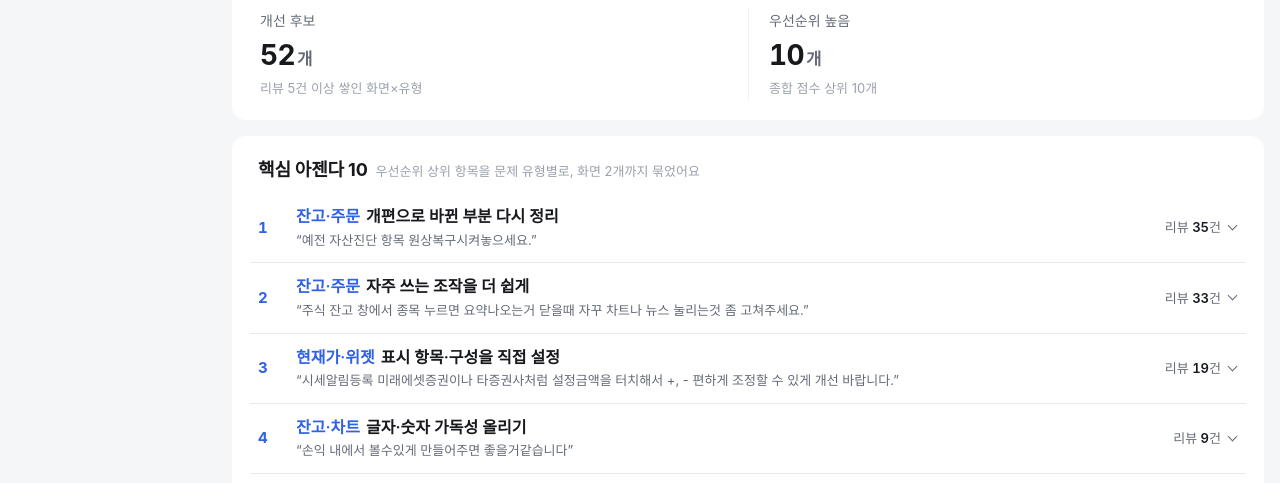
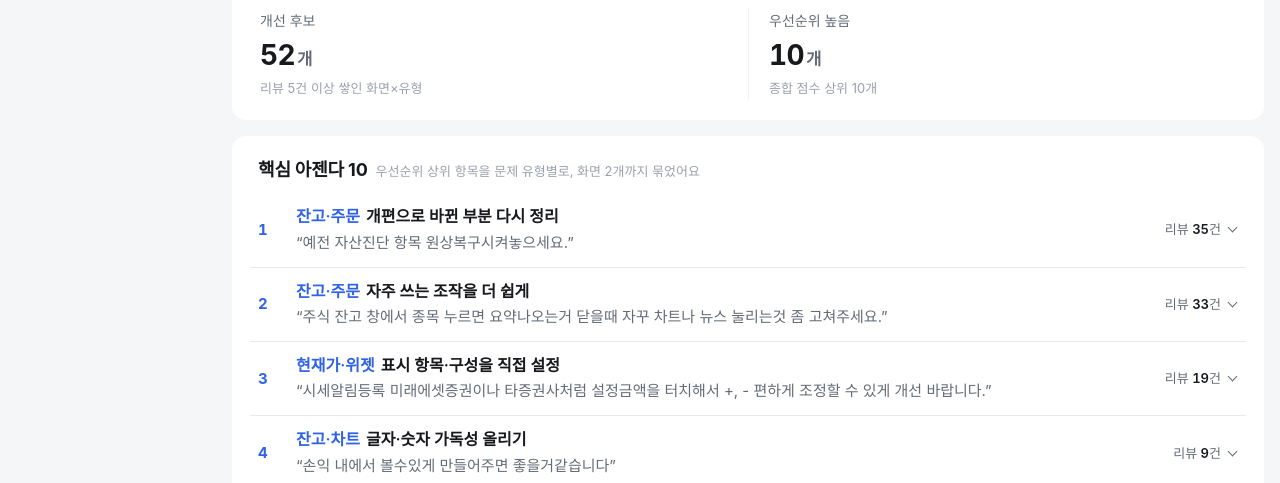
Before and after one commit to tutueuieui/namuh-reviews, a plain HTML site: page backlog.html in a window 1280 px wide. Shown: the part 231-714 px from the top of the page. Drawn offline with Linux system fonts and the light colour scheme; a web font is replaced by a local one.

Commit message:
핵심 아젠다 대표 요청 문장 글자 13px → 15px
Co-Authored-By: Claude Opus 5.5 <noreply@anthropic.com>

```diff
--- a/backlog.html
+++ b/backlog.html
@@ -267,7 +267,7 @@ mark{background:var(--mark);color:inherit;border-radius:2px;padding:0 1px}
 @media (max-width:860px){.rv-why{padding:12px 12px 10px}.rw-row{grid-template-columns:1fr;gap:10px}}
 .ag .n{font-size:15px;font-weight:700;color:var(--ios);font-variant-numeric:tabular-nums}
 .ag .tl{font-size:16px;font-weight:600;line-height:1.4}
-.ag .sc{font-size:13px;color:var(--sub);margin-top:2px}
+.ag .sc{font-size:15px;color:var(--sub);margin-top:3px}
 .ag .ct{font-size:13px;color:var(--sub);white-space:nowrap;font-variant-numeric:tabular-nums}
 .ag .ct b{color:var(--text);font-weight:600}
 .ag .tl,.ag .sc{word-break:keep-all}
```
